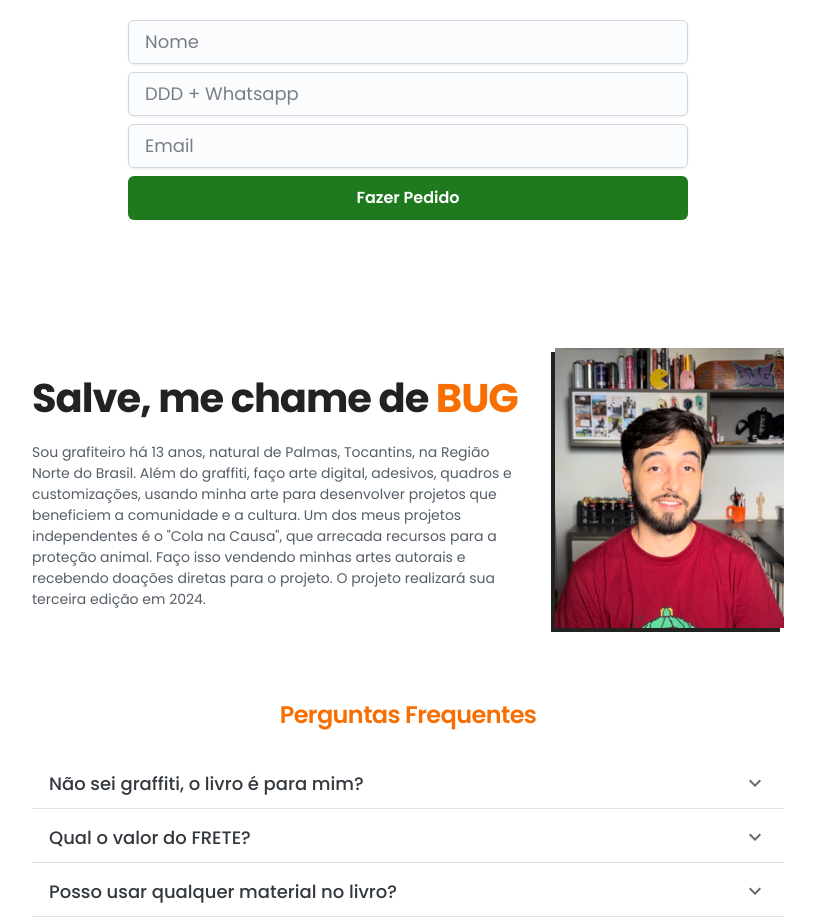
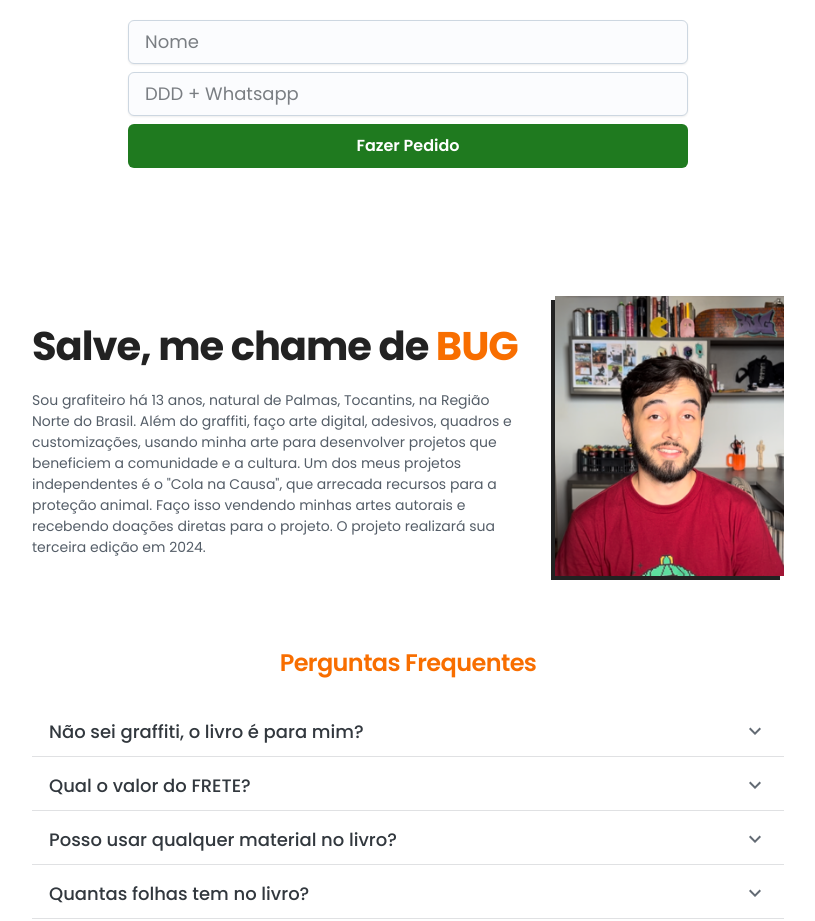
Before and after one commit to jricardocarreira/lp-brasil-graffiti-book, a Next.js app: page / in a window 1280 px wide. Shown: the part 2020-2941 px from the top of the page, without its empty margins (232-1047 px from the left). Built offline with nearby package versions, Linux system fonts and the light colour scheme; no server answers; a web font is replaced by a local one.

Commit message:
feat: delete email forms

```diff
--- a/src/components/FormSubmit.tsx
+++ b/src/components/FormSubmit.tsx
@@ -16,7 +16,6 @@ import React, { RefObject, useState } from "react";
 type Props = { plansRef: RefObject<HTMLDivElement> };
 
 export const FormSubmit = ({ plansRef }: Props) => {
-  const [email, setEmail] = useState("");
   const [name, setName] = useState("");
   const [phone, setPhone] = useState("");
   const [successMessage, setSuccessMessage] = useState<string | null>(null);
@@ -26,9 +25,9 @@ export const FormSubmit = ({ plansRef }: Props) => {
     const formData = new FormData(event.currentTarget);
     const formJson = Object.fromEntries((formData as any).entries());
 
-    posthog.identify(email, formJson);
+    posthog.capture('form_submit', formJson);
 
-    setSuccessMessage("Em breve entrei em contato!");
+    setSuccessMessage("Em breve entrarei em contato!");
 
     setTimeout(() => {
       setSuccessMessage(null);
@@ -50,16 +49,14 @@ export const FormSubmit = ({ plansRef }: Props) => {
             sx={{ fontSize: [24, 32, 40] }}
             maxWidth={[450, 450, 550]}
           >
-            Garanta seu
-            {' '}
+            Garanta seu{' '}
             <Box
               component={'span'}
               display={'inline'}
               sx={{ color: 'primary.500' }}>
               Brasil Graffiti Book
-            </Box> {' '}
+            </Box>{' '}
             por R$93!
-
           </Typography>
           <Typography
             level="body-md"
@@ -89,15 +86,6 @@ export const FormSubmit = ({ plansRef }: Props) => {
             type="tel"
             value={phone}
             onChange={(e) => setPhone(e.target.value)}
-            required
-          />
-          <Input
-            size="lg"
-            placeholder="Email"
-            name="email"
-            type="email"
-            value={email}
-            onChange={(e) => setEmail(e.target.value)}
             required
           />
           <Button color="success" size="lg" type="submit">
@@ -138,5 +126,5 @@ export const FormSubmit = ({ plansRef }: Props) => {
         </Alert>
       )}
     </Container>
-  );
-};
+  )
+}
```
